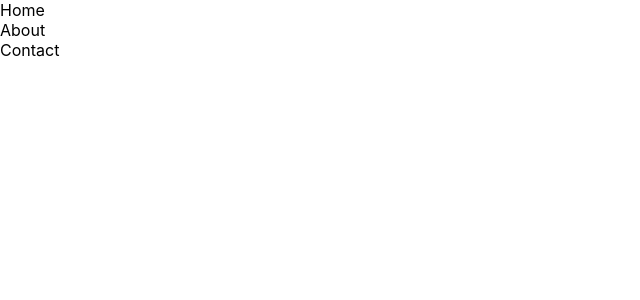
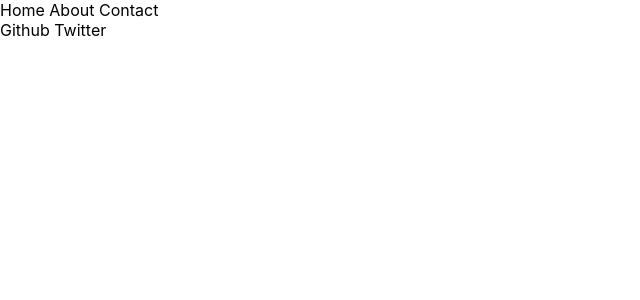
Before and after one commit to Brr1-99/Brr1, a Next.js app: page / in a window 1280 px wide. Shown: the top 300 px of the page, without its empty margins (0-640 px from the left). Built offline with nearby package versions, Linux system fonts and the light colour scheme.

Commit message:
Update navbar.js

```diff
--- a/components/navbar.js
+++ b/components/navbar.js
@@ -1,24 +1,25 @@
 
 const Navbar = () => {
 	return (
-		<div class='bg-black-100 sticky z-10'>
-			<div class='items-center flex relative justify-between'>
+		<nav class='bg-gray-400 sticky z-10 backdrop-blur-xl'>
+			<div class='mx-auto px-2 sm:px-5 lg:px-7'>
+				<div class='items-center flex relative justify-between h-16'>
 						<div class='flex justify-start'>
 							<div>
-						<a> Home </a>
-					</div>
-					<div>
+								<a class='text-white'> Home </a>
 								<a> About </a>
-					</div>
-					<div>
 								<a> Contact </a>
 							</div>
 						</div>
+						<div class='flex items-center'>
 							<div>
-
+								<a> Github </a>
+								<a> Twitter </a>
 							</div>
 						</div>
 				</div>
+			</div>
+		</nav>
 	)
 }
 
```
Lines whose indentation alone changed are shown as unchanged.
